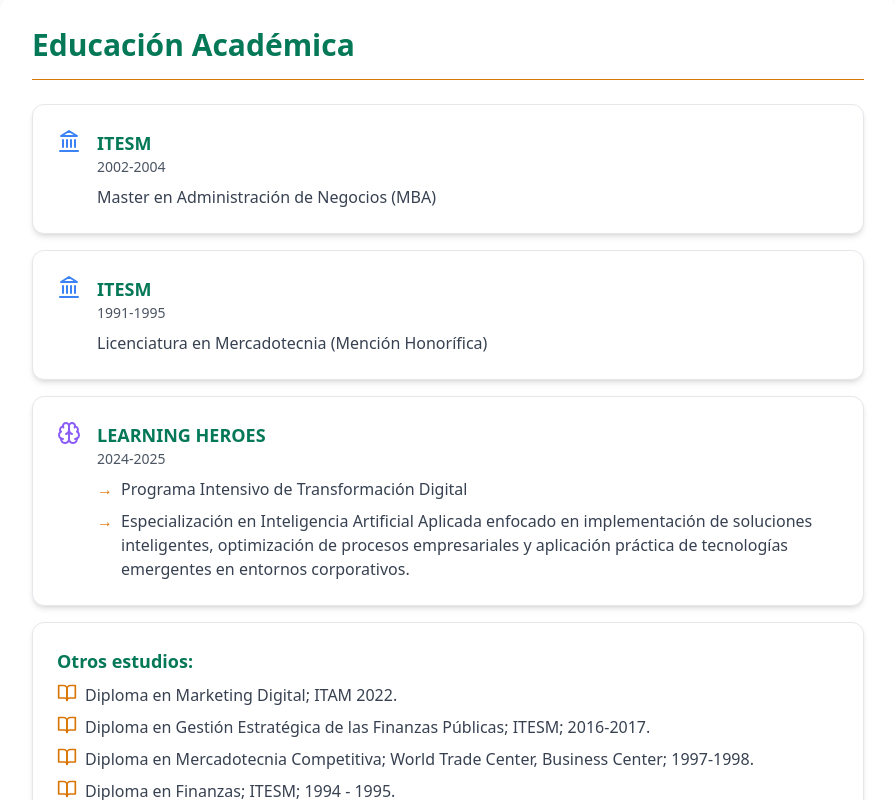
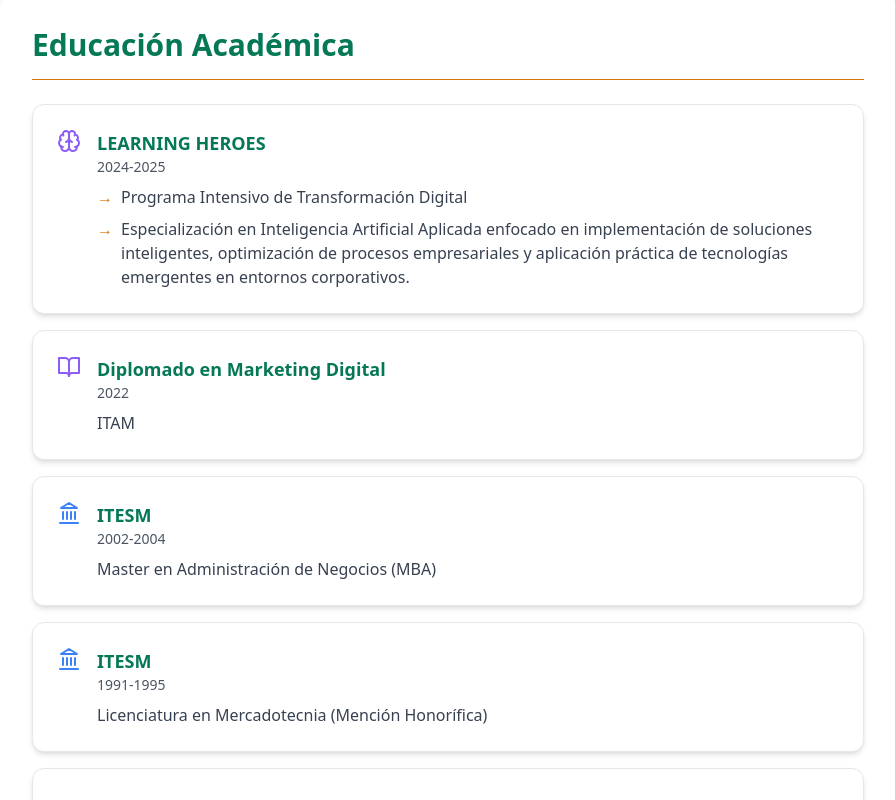
Before and after one commit to Linkred28/CvAreli3, a React (Vite) app: page / in a window 1280 px wide. Shown: the part 3360-4160 px from the top of the page, without its empty margins (352-1247 px from the left). Built offline with nearby package versions, Linux system fonts and the light colour scheme.

Commit message:
Updated App.tsx

```diff
--- a/src/App.tsx
+++ b/src/App.tsx
@@ -152,6 +152,23 @@ const portfolioData = {
   ],
   education: [
     {
+      icon: <Brain size={24} />,
+      iconColor: '#8B5CF6',
+      title: 'LEARNING HEROES',
+      period: '2024-2025',
+      description: [
+        'Programa Intensivo de Transformación Digital',
+        'Especialización en Inteligencia Artificial Aplicada enfocado en implementación de soluciones inteligentes, optimización de procesos empresariales y aplicación práctica de tecnologías emergentes en entornos corporativos.'
+      ],
+    },
+    {
+      icon: <BookOpen size={24} />,
+      iconColor: '#8B5CF6',
+      title: 'Diplomado en Marketing Digital',
+      period: '2022',
+      description: 'ITAM',
+    },
+    {
       icon: <Landmark size={24} />,
       iconColor: '#3B82F6',
       title: 'ITESM',
@@ -165,19 +182,8 @@ const portfolioData = {
       period: '1991-1995',
       description: 'Licenciatura en Mercadotecnia (Mención Honorífica)',
     },
-    {
-      icon: <Brain size={24} />,
-      iconColor: '#8B5CF6',
-      title: 'LEARNING HEROES',
-      period: '2024-2025',
-      description: [
-        'Programa Intensivo de Transformación Digital',
-        'Especialización en Inteligencia Artificial Aplicada enfocado en implementación de soluciones inteligentes, optimización de procesos empresariales y aplicación práctica de tecnologías emergentes en entornos corporativos.'
-      ],
-    },
   ],
   otherStudies: [
-    'Diploma en Marketing Digital; ITAM 2022.',
     'Diploma en Gestión Estratégica de las Finanzas Públicas; ITESM; 2016-2017.',
     'Diploma en Mercadotecnia Competitiva; World Trade Center, Business Center; 1997-1998.',
     'Diploma en Finanzas; ITESM; 1994 - 1995.'
```
